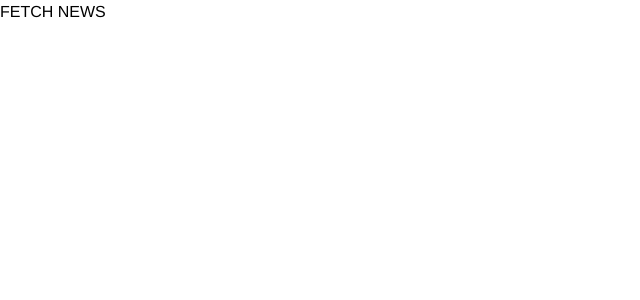
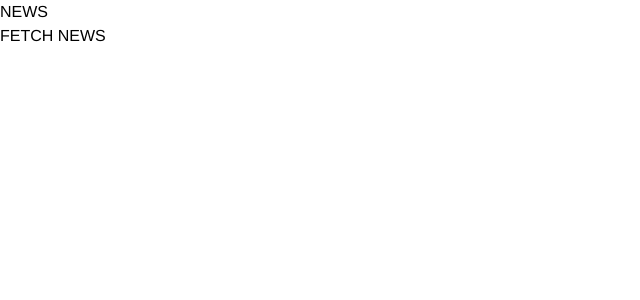
Before and after one commit to the-man2004/news-app, a Vue app: page / in a window 1280 px wide. Shown: the top 300 px of the page, without its empty margins (0-640 px from the left). Built offline with nearby package versions, Linux system fonts and the light colour scheme.

Commit message:
Added placeholder navbar boilerplate.

```diff
--- a/src/App.vue
+++ b/src/App.vue
@@ -1,6 +1,11 @@
 <template>
+  <the-navbar />
   <router-view></router-view>
 </template>
+
+<script setup>
+import TheNavbar from "./components/TheNavbar.vue";
+</script>
 
 <style>
 #app {
--- /dev/null
+++ b/src/components/TheNavbar.vue
@@ -0,0 +1,5 @@
+<template>
+  <div>
+    <h2>NEWS</h2>
+  </div>
+</template>
```
